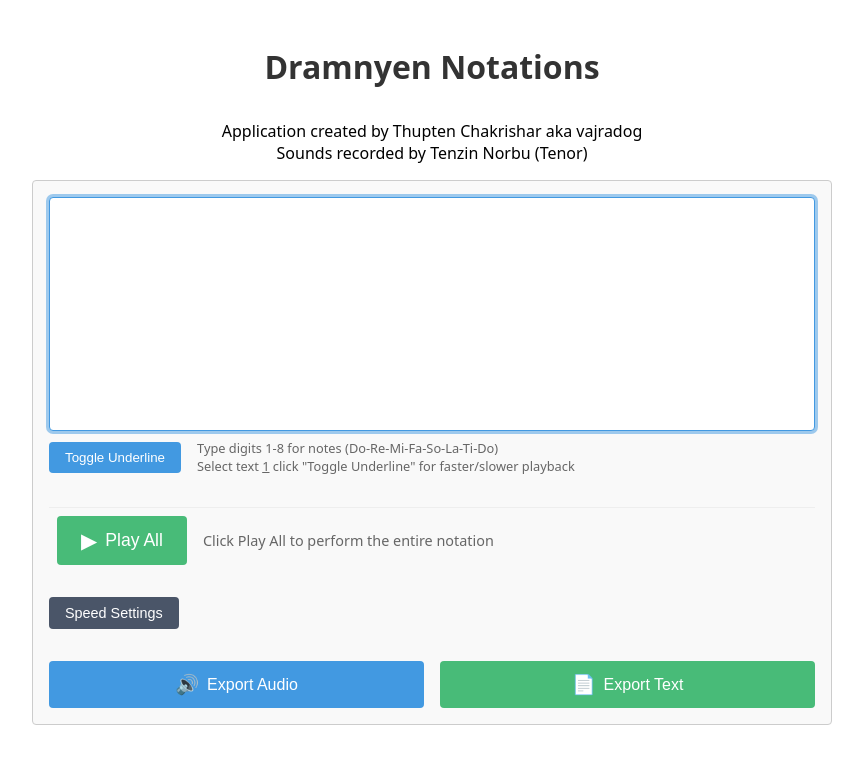
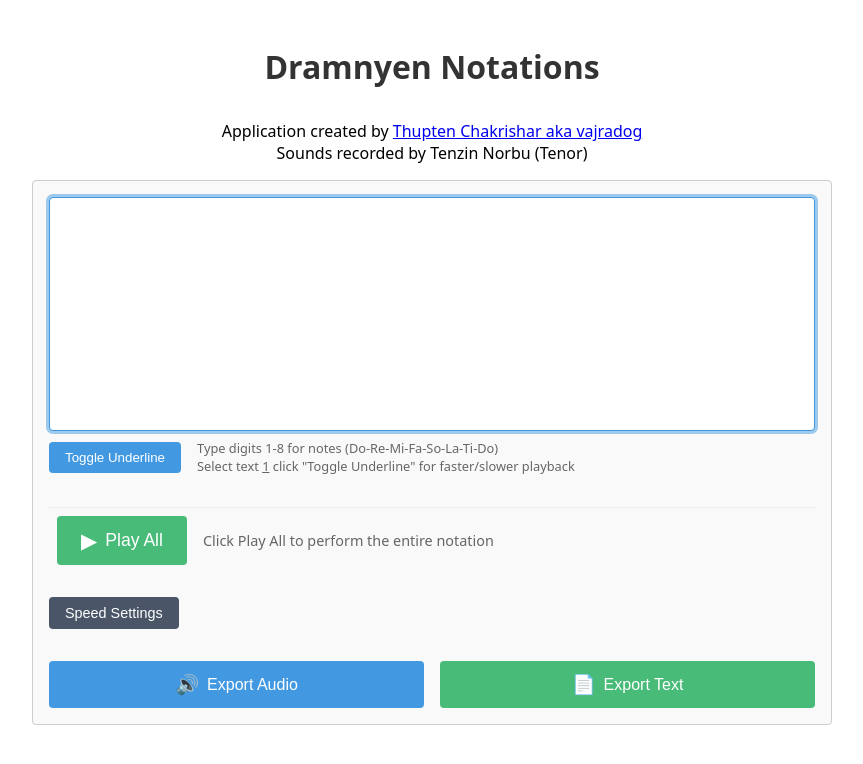
Before and after one commit to vajradog/dramnyen-notations, a SvelteKit app: page / in a window 1280 px wide. Shown: the top 764 px of the page, without its empty margins (208-1071 px from the left). Built offline with nearby package versions, Linux system fonts and the light colour scheme; no server answers.

Commit message:
link to website added

```diff
--- a/src/routes/+page.svelte
+++ b/src/routes/+page.svelte
@@ -341,7 +341,7 @@
   <main>
     <div style="text-align: center;">
       <h1>Dramnyen Notations</h1>
-         <p>Application created by Thupten Chakrishar aka vajradog<br>
+         <p>Application created by <a href="https://chakrishar.com">Thupten Chakrishar aka vajradog</a><br>
         Sounds recorded by Tenzin Norbu (Tenor)</p>
     </div>
 
```
